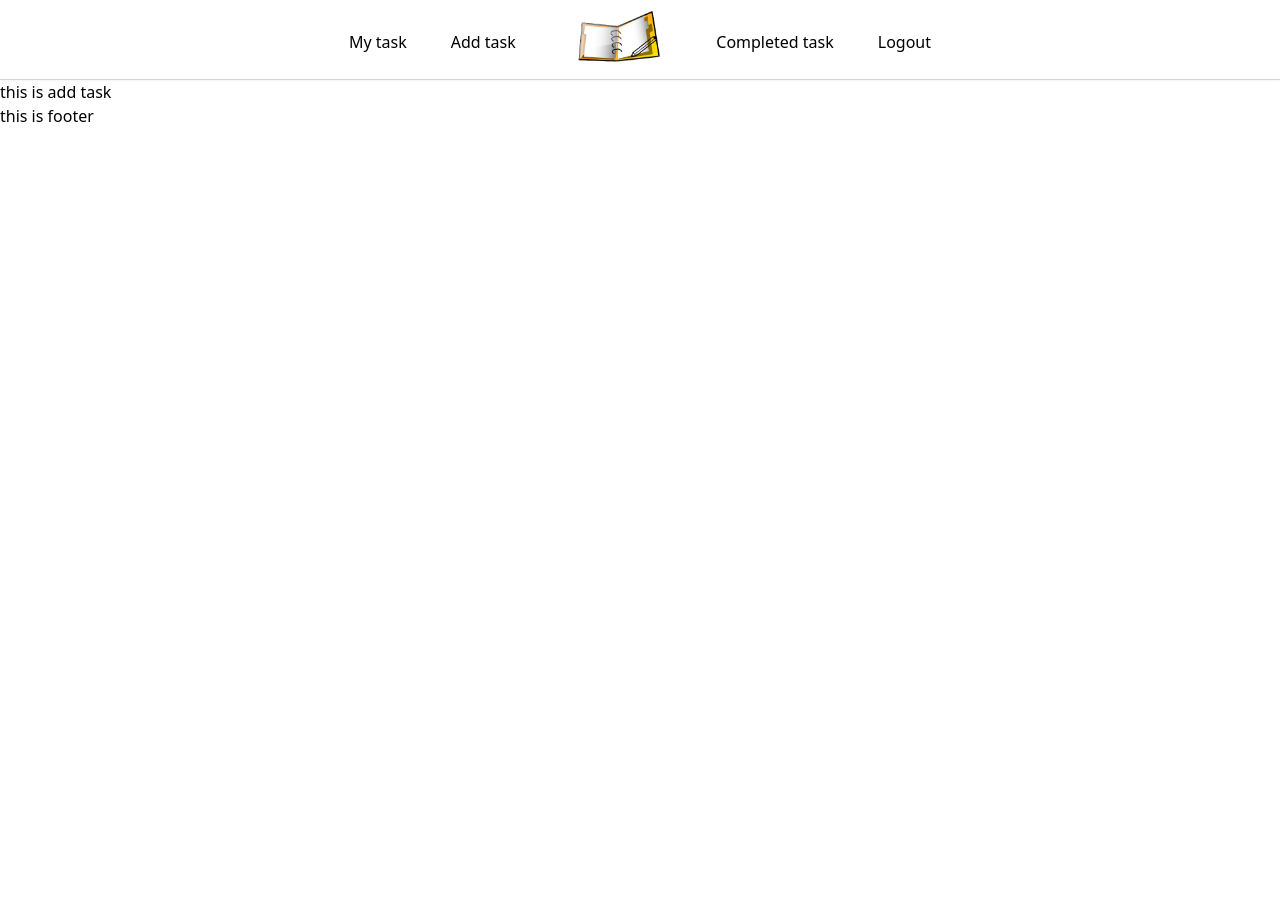
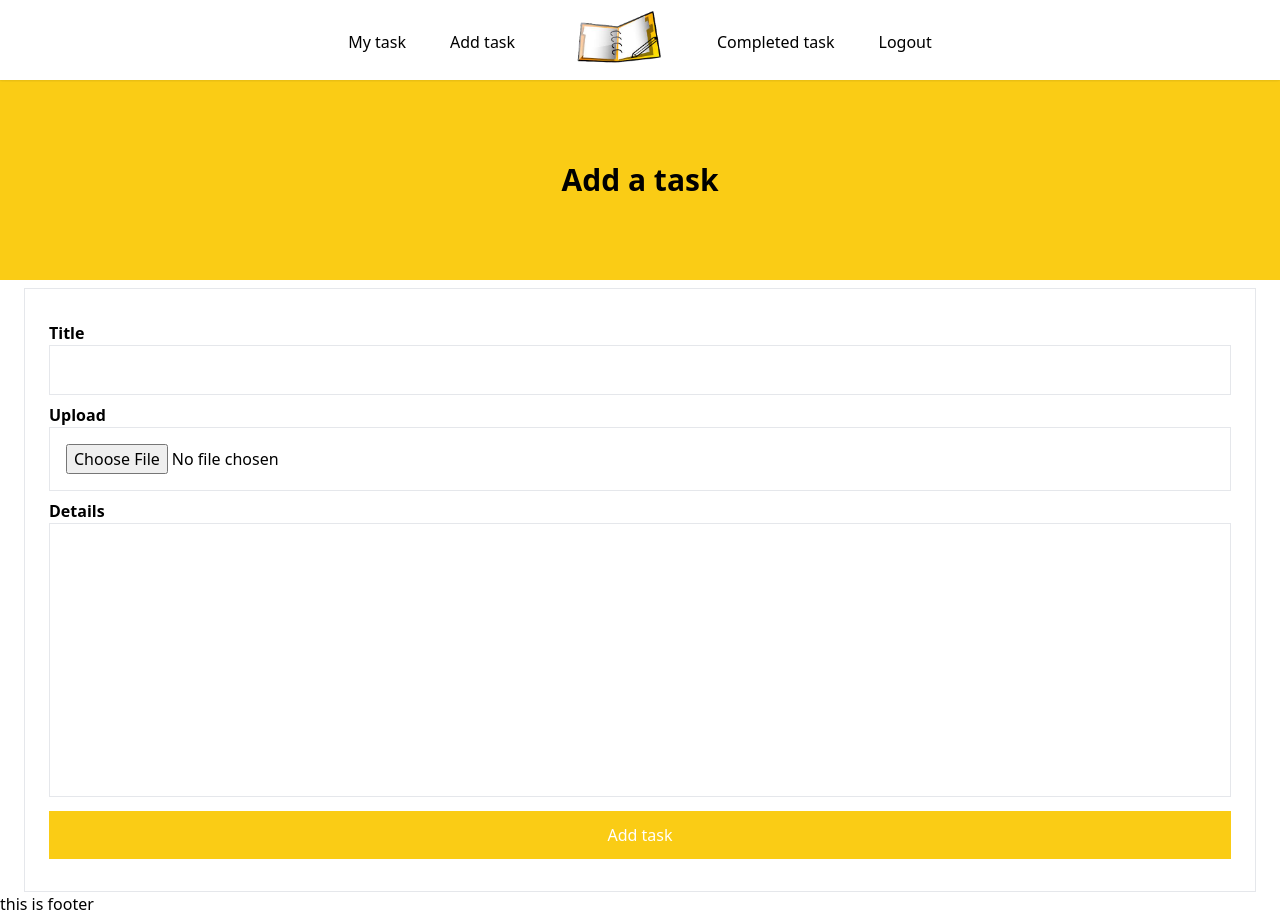
Before and after one commit to imtiajul-islam-d/task_management_MERN, a React (Create React App) app: page /addtask in a window 1280 px wide. Before the commit the page ends 800 px from the top, so only its background shows below. Built offline with nearby package versions, Linux system fonts and the light colour scheme; no server answers; sample sign-in values are in the browser's storage.

Commit message:
user saved in database

```diff
--- a/src/Pages/Addtask/Addtask.js
+++ b/src/Pages/Addtask/Addtask.js
@@ -1,11 +1,95 @@
-import React from 'react';
+import React, { useState } from "react";
+import { toast } from "react-hot-toast";
 
 const Addtask = () => {
-    return (
-        <div>
-            this is add task
+  const [img, setImage] = useState("");
+  const handleFormSubmit = (e) => {
+    e.preventDefault();
+    // upload image
+    const Formdata = new FormData();
+    Formdata.append("file", img);
+    console.log(Formdata);
+    Formdata.append("upload_preset", "todoapp");
+    Formdata.append("cloud_name", "dueuqmxmd");
+    fetch("https://api.cloudinary.com/v1_1/dueuqmxmd/image/upload", {
+      method: "POST",
+      body: Formdata,
+    })
+      .then((res) => res.json())
+      .then((data) => {
+        console.log(data.url);
+        if(data.url){
+            setImage('')
+        }
+      })
+      .catch((err) => {
+        if (err) {
+          toast.error("Something went wrong! Please try again.");
+        }
+      });
+  };
+  return (
+    <section>
+      <div>
+        <div className="flex items-center justify-center bg-yellow-400 text-black min-h-[25vh]">
+          <h3 className="font-bold text-3xl">Add a task</h3>
         </div>
-    );
+        <div className="container mx-auto px-6 mt-2">
+          <form onSubmit={handleFormSubmit}>
+            <div className="border p-6">
+              <div className="my-2">
+                <label className="font-bold" htmlFor="title">
+                  Title
+                </label>
+                <br />
+                <input
+                  className="border w-full px-4 py-3 outline-none"
+                  type="text"
+                  name="title"
+                  id="title"
+                />
+              </div>
+              <div className="my-2">
+                <label className="font-bold" htmlFor="title">
+                  Upload
+                </label>
+                <br />
+                <input
+                  onChange={(e) => setImage(e.target.files[0])}
+                  className="w-full border outline-none p-4"
+                  type="file"
+                  name="image"
+                  id="image"
+                />
+              </div>
+              <div className="my-2">
+                <label className="font-bold" htmlFor="title">
+                  Details
+                </label>
+                <br />
+                <textarea
+                  className="w-full border outline-none p-4"
+                  name="details"
+                  id="details"
+                  maxLength="1000"
+                  cols="30"
+                  rows="10"
+                  style={{ resize: "none" }}
+                ></textarea>
+              </div>
+              <div className="my-2">
+                <input
+                  className="w-full bg-yellow-400 text-white py-3 hover:bg-yellow-300 hover:text-black cursor-pointer"
+                  type="submit"
+                  value="Add task"
+                />
+              </div>
+            </div>
+          </form>
+        </div>
+      </div>
+    </section>
+  );
 };
 
 export default Addtask;
--- a/src/Pages/Home/Base/Home.js
+++ b/src/Pages/Home/Base/Home.js
@@ -1,19 +1,14 @@
 import React, { useContext } from "react";
 import { AuthContext } from "./../../../Authentication/AuthProvider";
-import logo from "./../../../assets/logo/logoNote.png";
 import Category from "../Category/Category";
 
 const Home = () => {
   const { user } = useContext(AuthContext);
-  console.log(user);
   return (
     <section className="min-h-[90vh] px-3 md:px-10 flex items-center justify-center">
       <section className="container mx-auto">
         <section className="flex justify-center">
           <div>
-            {/* <div className="flex justify-center items-center mt-4">
-              <img className="h-16" src={logo} alt="" />
-            </div> */}
             <h3 className="text-7xl lg:text-9xl font-bold mb-6 mt-10 text-center">
               Task Manager
             </h3>
--- a/src/Pages/Home/Category/Category.js
+++ b/src/Pages/Home/Category/Category.js
@@ -12,7 +12,9 @@ const Category = () => {
               <p className="mt-6 text-center text-3xl">My Tasks</p>
             </div>
             <div className="flex flex-col flex-1 p-6">
-              <Link className="bg-yellow-400 hover:bg-yellow-300 text-white hover:text-black p-4 flex items-center justify-center transition">
+              <Link
+                to='/mytask'
+               className="bg-yellow-400 hover:bg-yellow-300 text-white hover:text-black p-4 flex items-center justify-center transition">
                 <span className=" cursor-pointer text-xl">
                   <FaPlusCircle></FaPlusCircle>
                 </span>
@@ -25,7 +27,9 @@ const Category = () => {
               <p className="mt-6 text-center text-3xl">Add Tasks</p>
             </div>
             <div className="flex flex-col flex-1 p-6">
-              <Link className="bg-yellow-400 hover:bg-yellow-300 text-white hover:text-black p-4 flex items-center justify-center transition">
+              <Link
+                to='/addtask'
+               className="bg-yellow-400 hover:bg-yellow-300 text-white hover:text-black p-4 flex items-center justify-center transition">
                 <span className=" cursor-pointer text-xl">
                   <FaPlusCircle></FaPlusCircle>
                 </span>
@@ -38,7 +42,8 @@ const Category = () => {
               <p className="mt-6 text-center text-3xl">Completed Tasks</p>
             </div>
             <div className="flex flex-col flex-1 p-6">
-              <Link className="bg-yellow-400 hover:bg-yellow-300 text-white hover:text-black p-4 flex items-center justify-center transition">
+              <Link
+              to='/completedtask' className="bg-yellow-400 hover:bg-yellow-300 text-white hover:text-black p-4 flex items-center justify-center transition">
                 <span className=" cursor-pointer text-xl">
                   <FaPlusCircle></FaPlusCircle>
                 </span>
--- a/src/Pages/Shared/Nav/Nav.js
+++ b/src/Pages/Shared/Nav/Nav.js
@@ -14,7 +14,6 @@ const Nav = ({ authentication }) => {
   const { logOut } = authentication;
   // context api
   const {user} = useContext(AuthContext);
-  console.log(user);
   // context api
   // drawer start
   const [open, setOpen] = useState(false);
@@ -86,7 +85,7 @@ const Nav = ({ authentication }) => {
     </React.Fragment>
   );
   return (
-    <div className="border-b border-gray-300 h-full backdrop-blur-lg">
+    <div className="shadow-sm h-full bg-white">
       {/* for large device */}
       <header className="w-full h-full dark:bg-gray-800 dark:text-gray-100">
         <div className="container flex justify-between h-full mx-auto md:justify-center md:space-x-8 relative">
@@ -148,7 +147,6 @@ const Nav = ({ authentication }) => {
 };
 
 const mapStateToProps = (state) => {
-  console.log(state);
   return {
     authentication: state.auth.authentication,
   };
--- a/src/Pages/Shared/Signin/Signin.js
+++ b/src/Pages/Shared/Signin/Signin.js
@@ -2,11 +2,14 @@ import React, { useState } from "react";
 import { toast } from "react-hot-toast";
 import { FcGoogle } from "react-icons/fc";
 import { connect } from "react-redux";
-import { Link, useNavigate } from "react-router-dom";
+import { Link, useLocation, useNavigate } from "react-router-dom";
 
 const Signin = ({ authentication }) => {
   const [error, setError] = useState("");
   const navigate = useNavigate();
+  const location = useLocation();
+  const from = location.state?.from?.pathname || "/";
+  console.log(from)
   const { googleLogin, emailLogin } = authentication;
   // google login
   const handleGoogleLogin = () => {
@@ -15,7 +18,7 @@ const Signin = ({ authentication }) => {
       .then((result) => {
         if (result.user.uid) {
           toast.success("Login Successful");
-          navigate("/");
+          navigate(from, { replace: true })
         }
       })
       .catch((err) => {
@@ -31,8 +34,8 @@ const Signin = ({ authentication }) => {
     emailLogin(email, password)
       .then((result) => {
         if (result.user.uid) {
+          navigate(from, { replace: true });
           toast.success("Login Successful");
-          navigate("/");
         }
       })
       .catch((err) => {
--- /dev/null
+++ b/src/Routes/PrivetRoutes/PrivetRoute.js
@@ -0,0 +1,19 @@
+import React, { useContext} from 'react';
+import { Navigate, useLocation } from 'react-router-dom';
+import { AuthContext } from '../../Authentication/AuthProvider';
+import Loader from '../../components/Loader';
+
+
+const PrivetRoute = ({children}) => {
+    const {user, loadingState} = useContext(AuthContext)
+    const location = useLocation()
+    if(loadingState){
+        return <Loader></Loader>
+    }
+    if(user){
+        return children
+    }
+    return <Navigate to='/login' state={{from:location}} replace></Navigate>
+};
+
+export default PrivetRoute;
--- a/src/Routes/Routes/Routes.js
+++ b/src/Routes/Routes/Routes.js
@@ -6,37 +6,50 @@ import Home from "../../Pages/Home/Base/Home";
 import Mytasks from "../../Pages/Mytask/Mytasks";
 import Signin from "../../Pages/Shared/Signin/Signin";
 import Signup from "../../Pages/Shared/Signup/Signup";
+import PrivetRoute from "../PrivetRoutes/PrivetRoute";
 
 const router = createBrowserRouter([
   {
-        path: '/',
+    path: "/",
     element: <Main></Main>,
     children: [
       {
-                path: '/',
-                element: <Home></Home>
+        path: "/",
+        element: <Home></Home>,
       },
       {
-                path: '/addtask',
-                element: <Addtask></Addtask>
+        path: "/addtask",
+        element: (
+          <PrivetRoute>
+            <Addtask></Addtask>
+          </PrivetRoute>
+        ),
       },
       {
-                path: '/completedtask',
-                element: <Completedtask></Completedtask>
+        path: "/completedtask",
+        element: (
+          <PrivetRoute>
+            <Completedtask></Completedtask>
+          </PrivetRoute>
+        ),
       },
       {
-                path: '/mytask',
-                element: <Mytasks></Mytasks>
+        path: "/mytask",
+        element: (
+          <PrivetRoute>
+            <Mytasks></Mytasks>
+          </PrivetRoute>
+        ),
       },
       {
-                path: '/login',
-                element: <Signin></Signin>
+        path: "/login",
+        element: <Signin></Signin>,
       },
       {
-                path: '/signup',
-                element: <Signup></Signup>
-            }
-        ]
-    }
-])
+        path: "/signup",
+        element: <Signup></Signup>,
+      },
+    ],
+  },
+]);
 export default router;
```
Also changed, not shown: src/Pages/Shared/Signup/Signup.js (+43 -6 lines). Lines whose indentation alone changed are shown as unchanged.
